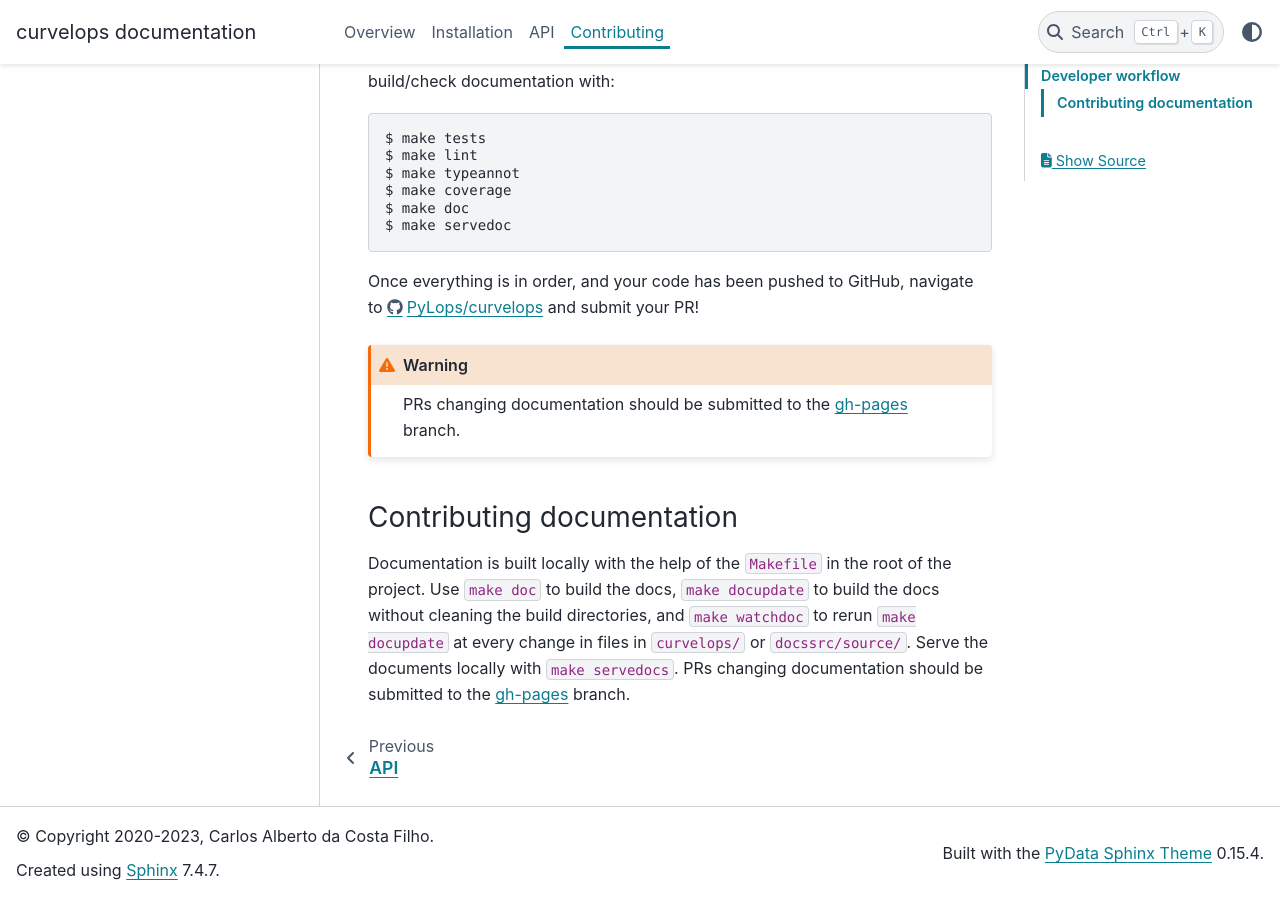
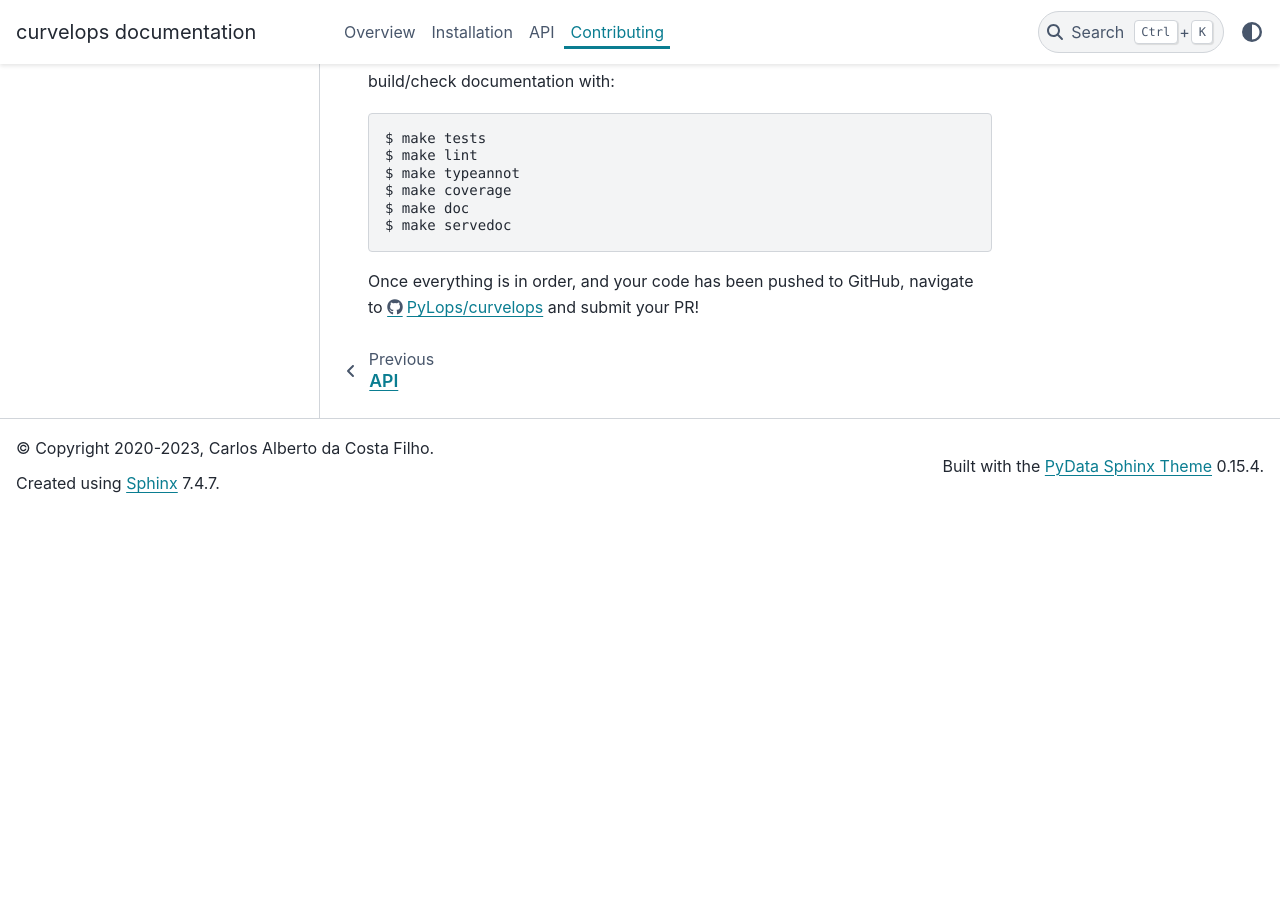
Before and after one commit to PyLops/curvelops, a Sphinx documentation site: the page built from docssrc/source/contributing.rst, in a window 1280 px wide and 900 px high, scrolled down 1217 px. Built offline with Sphinx 7.4.7 and the PyData theme 0.15.4, drawn with Linux system fonts in a browser that asks for light colours; pages that are not in the unit, such as notebooks, are missing from menus; the version number could not be read and is left out; after the commit the page ends 1729 px from its top, so only the background shows below that.

Commit message:
fix: remove separate docs contribution

```diff
--- a/docssrc/source/contributing.rst
+++ b/docssrc/source/contributing.rst
@@ -69,18 +69,3 @@
 
 Once everything is in order, and your code has been pushed to GitHub,
 navigate to https://github.com/PyLops/curvelops and submit your PR!
-
-..  warning::
-
-    PRs changing documentation should be submitted to the
-    `gh-pages <https://github.com/PyLops/curvelops/tree/gh-pages>`__ branch.
-
-Contributing documentation
-~~~~~~~~~~~~~~~~~~~~~~~~~~
-
-Documentation is built locally with the help of the ``Makefile`` in the root
-of the project. Use ``make doc`` to build the docs, ``make docupdate`` to
-build the docs without cleaning the build directories, and ``make watchdoc``
-to rerun ``make docupdate`` at every change in files in ``curvelops/`` or
-``docssrc/source/``. Serve the documents locally with ``make servedocs``.
-PRs changing documentation should be submitted to the `gh-pages <https://github.com/PyLops/curvelops/tree/gh-pages>`__ branch.
```
